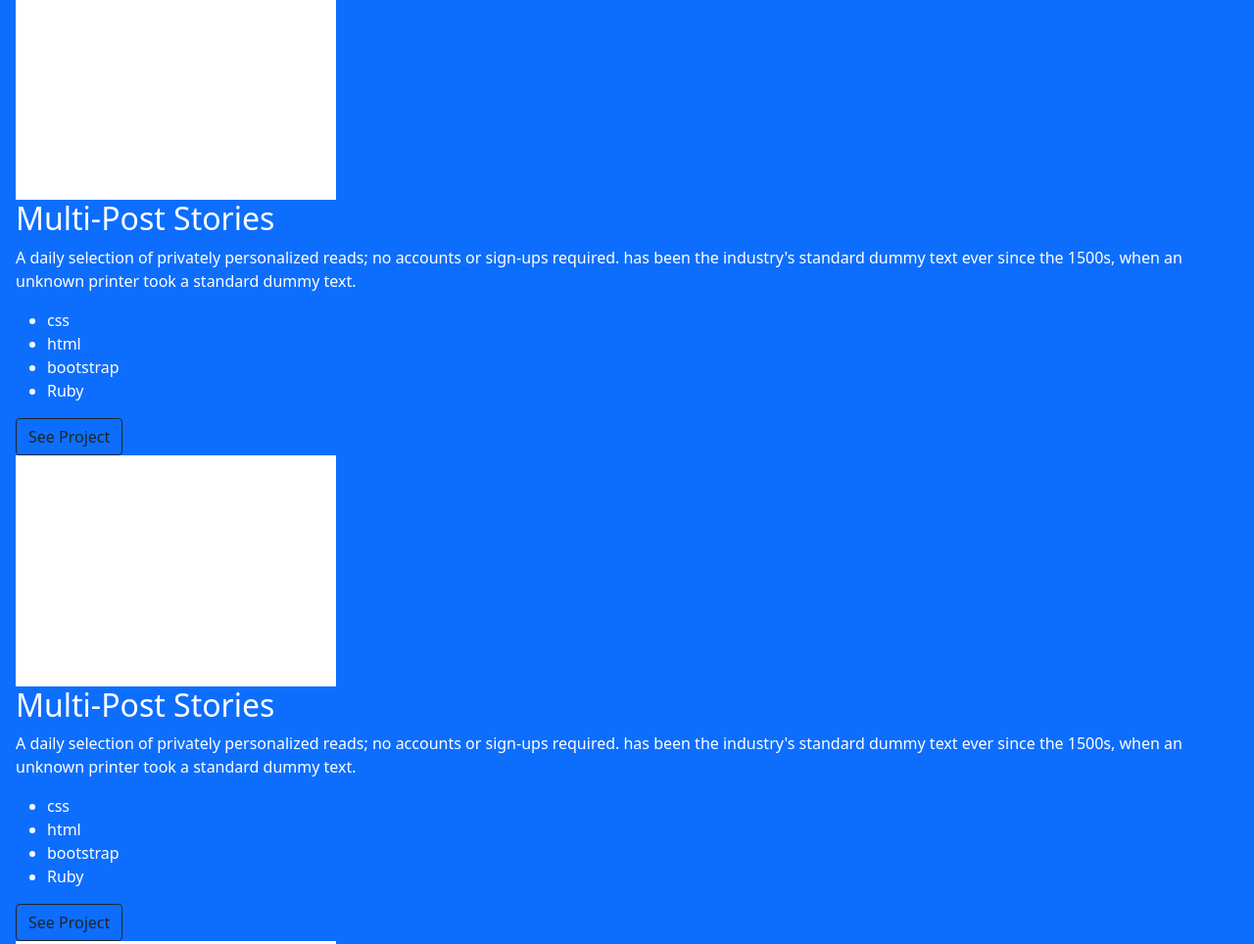
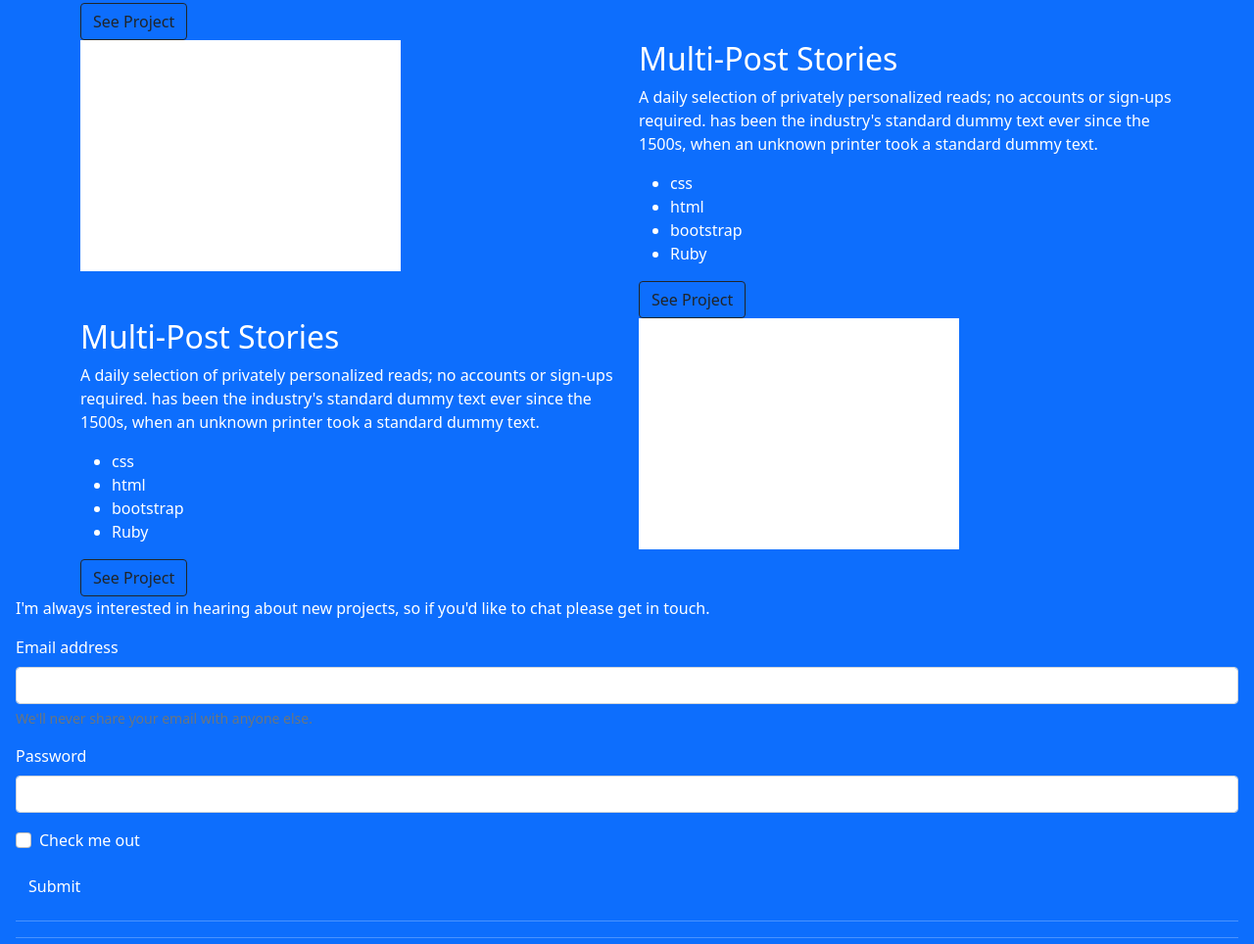
Before and after one commit to DavyKn/bootstrap_portfolio, a plain HTML site: page index.html in a window 1280 px wide. Shown: the part 1142-2106 px from the top of the page at 98% size. Drawn offline with nearby package versions, Linux system fonts and the light colour scheme.

Commit message:
modified with bootstrap  grid

```diff
--- a/index.html
+++ b/index.html
@@ -98,8 +98,15 @@
       <h1 class="recent_heading"><span>M</span>Y RECENT WORK</h1>
     </section>
     <section class="About_myself">
+
       <div class="project-container">
+        <div class="container">
+          <div class="row">
+            <div class="col">
               <div class="image_placeholder"></div>
+            </div>
+
+            <div class="col">
               <div class="wrap-container1">
                 <h2 class="title_post">Multi-Post Stories</h2>
                <p class="supporting_text">
@@ -116,8 +123,15 @@
                <button type="button" class="btn btn-outline-dark">See Project</button>
                </div>
             </div>
+          </div>
+        </div>
+
+
+      </div>
       <div class="project-container">
-        <div class="image_placeholder"></div>
+        <div class="container">
+          <div class="row">
+            <div class="col">
               <div class="wrap-container2">
                 <h2 class="title_post">Multi-Post Stories</h2>
                <p class="supporting_text">
@@ -134,8 +148,49 @@
                <button type="button" class="btn btn-outline-dark">See Project</button>
                </div>
             </div>
+            <div class="col">
+              <div class="image_placeholder"></div>
+            </div>
+
+
+          </div>
+        </div>
+
+
+      </div>
       <div class="project-container">
+        <div class="container">
+          <div class="row">
+            <div class="col">
               <div class="image_placeholder"></div>
+            </div>
+
+            <div class="col">
+              <div class="wrap-container3">
+                <h2 class="title_post">Multi-Post Stories</h2>
+               <p class="supporting_text">
+                 A daily selection of privately personalized reads; no accounts or
+                 sign-ups required. has been the industry's standard dummy text ever
+                 since the 1500s, when an unknown printer took a standard dummy text.
+               </p>
+               <ul class="tags">
+                 <li class="css">css</li>
+                 <li class="html">html</li>
+                 <li class="bootstrap">bootstrap</li>
+                 <li class="ruby">Ruby</li>
+               </ul>
+               <button type="button" class="btn btn-outline-dark">See Project</button>
+               </div>
+            </div>
+          </div>
+        </div>
+
+
+      </div>
+      <div class="project-container">
+        <div class="container">
+          <div class="row">
+            <div class="col">
               <div class="wrap-container1">
                 <h2 class="title_post">Multi-Post Stories</h2>
                <p class="supporting_text">
@@ -152,23 +207,15 @@
                <button type="button" class="btn btn-outline-dark">See Project</button>
                </div>
             </div>
-      <div class="project-container">
+            <div class="col">
               <div class="image_placeholder"></div>
-        <div class="wrap-container2">
-        <h2 class="title_post">Multi-Post Stories</h2>
-        <p class="supporting_text">
-          A daily selection of privately personalized reads; no accounts or
-          sign-ups required. has been the industry's standard dummy text ever
-          since the 1500s, when an unknown printer took a standard dummy text.
-        </p>
-        <ul class="tags">
-          <li class="css">css</li>
-          <li class="html">html</li>
-          <li class="bootstrap">bootstrap</li>
-          <li class="ruby">Ruby</li>
-        </ul>
-        <button type="button" class="btn btn-outline-dark">See Project</button>
             </div>
+
+
+          </div>
+        </div>
+
+
       </div>
     </section>
     <footer id="Contact-me">
@@ -178,13 +225,21 @@
           I'm always interested in hearing about new projects, so if you'd like to
           chat please get in touch.
         </p>
-        <form action="https://formspree.io/f/mvolbbgw" method="POST">
-          <input type="text" placeholder="Full Name" maxlength="30" required />
-          <input type="email" placeholder="Email Address" required />
-          <textarea name="textarea" placeholder="Enter text here" cols="30" rows="10" maxlength="500" required ></textarea>
-          <button type="submit" class="btn btn-primary" data-bs-toggle="modal" data-bs-target="#exampleModal">
-            Get in touch
-          </button>
+        <form>
+          <div class="mb-3">
+            <label for="exampleInputEmail1" class="form-label">Email address</label>
+            <input type="email" class="form-control" id="exampleInputEmail1" aria-describedby="emailHelp">
+            <div id="emailHelp" class="form-text">We'll never share your email with anyone else.</div>
+          </div>
+          <div class="mb-3">
+            <label for="exampleInputPassword1" class="form-label">Password</label>
+            <input type="password" class="form-control" id="exampleInputPassword1">
+          </div>
+          <div class="mb-3 form-check">
+            <input type="checkbox" class="form-check-input" id="exampleCheck1">
+            <label class="form-check-label" for="exampleCheck1">Check me out</label>
+          </div>
+          <button type="submit" class="btn btn-primary">Submit</button>
         </form>
       </div>
 
```
Lines whose indentation alone changed are shown as unchanged.
